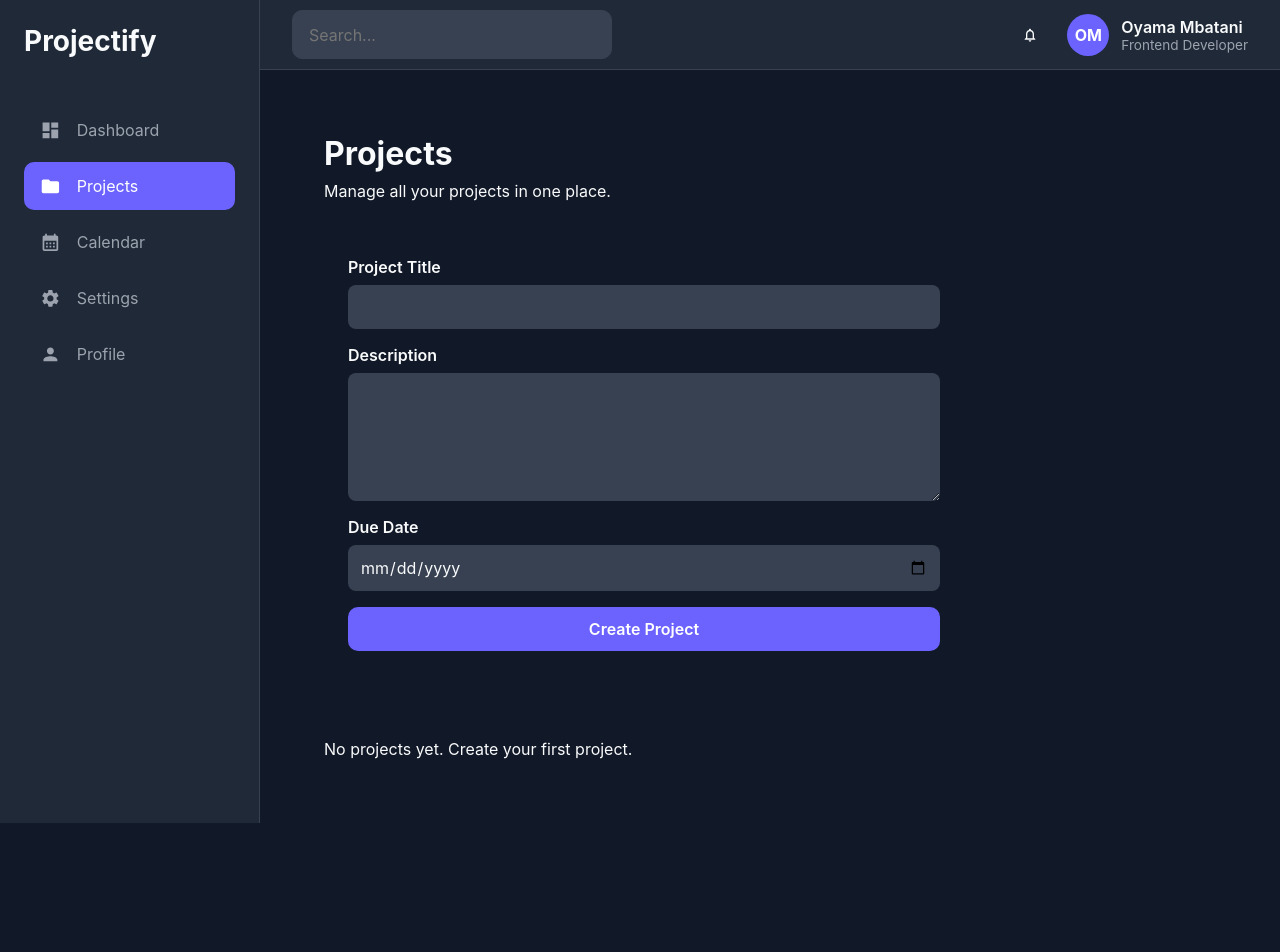
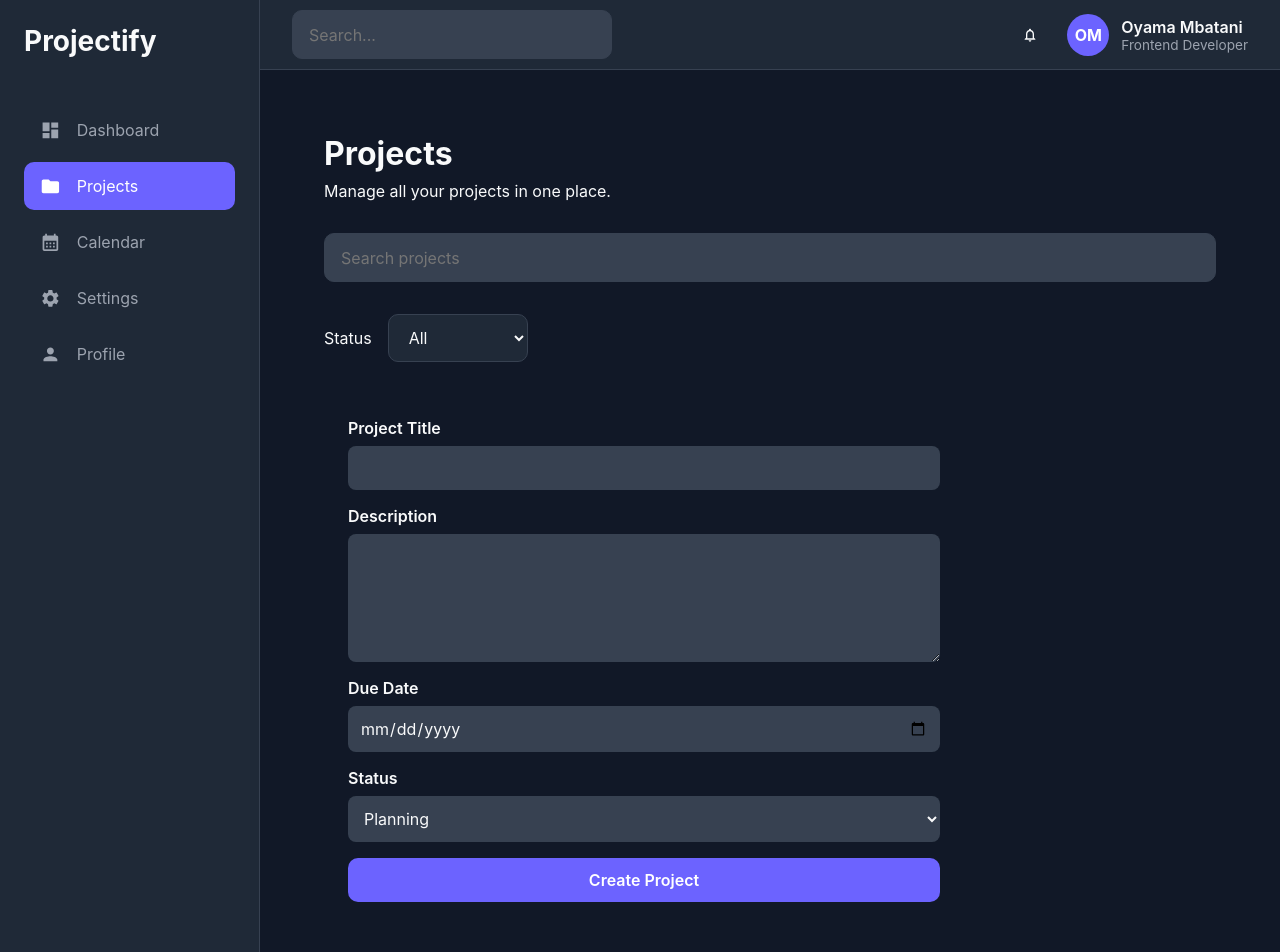
Before and after one commit to TaPhexta/projectify-project-management, a React (Vite) app: page /projects in a window 1280 px wide. Shown: the top 952 px of the page. Before the commit the page ends 823 px from the top, so only its background shows below. Built offline with nearby package versions, Linux system fonts and the light colour scheme.

Commit message:
Add project search, status filtering and reusable select input

```diff
--- a/src/components/common/ProjectForm/ProjectForm.jsx
+++ b/src/components/common/ProjectForm/ProjectForm.jsx
@@ -29,9 +29,7 @@ function ProjectForm({ onCreateProject, onUpdateProject, project }) {
     const projectData = {
       ...formData,
       id: project ? project.id : crypto.randomUUID(),
-      createdAt: project
-        ? project.createdAt
-        : new Date().toISOString(),
+      createdAt: project ? project.createdAt : new Date().toISOString(),
     };
 
     if (project) {
@@ -92,6 +90,15 @@ function ProjectForm({ onCreateProject, onUpdateProject, project }) {
         onChange={handleChange}
       />
 
+      <Input
+        label="Status"
+        type="select"
+        name="status"
+        value={formData.status}
+        onChange={handleChange}
+        options={["Planning", "In Progress", "Completed"]}
+      />
+
       <Button type="submit">
         {project ? "Save Changes" : "Create Project"}
       </Button>
--- a/src/components/ui/Input/Input.jsx
+++ b/src/components/ui/Input/Input.jsx
@@ -10,6 +10,7 @@ function Input({
   id,
   disabled = false,
   error = "",
+  options = [],
 }) {
   return (
     <div className="input-group">
@@ -29,6 +30,21 @@ function Input({
           disabled={disabled}
           className={`input ${error ? "input-error" : ""}`}
         />
+      ) : type === "select" ? (
+        <select
+          id={id}
+          name={name}
+          value={value}
+          onChange={onChange}
+          disabled={disabled}
+          className={`input ${error ? "input-error" : ""}`}
+        >
+          {options.map((option) => (
+            <option key={option} value={option}>
+              {option}
+            </option>
+          ))}
+        </select>
       ) : (
         <input
           id={id}
--- a/src/pages/Projects/Projects.css
+++ b/src/pages/Projects/Projects.css
@@ -39,3 +39,27 @@
   color: var(--color-text-secondary);
   background-color: var(--color-surface);
 }
+
+.projects-filters {
+  display: flex;
+  align-items: center;
+  gap: 1rem;
+}
+
+.projects-filters select {
+  padding: 0.75rem 1rem;
+
+  border: 1px solid var(--clr-border);
+  border-radius: var(--radius-md);
+
+  background: var(--clr-surface);
+  color: var(--clr-text);
+
+  font: inherit;
+  cursor: pointer;
+}
+
+.projects-filters select:focus {
+  outline: none;
+  border-color: var(--clr-primary);
+}
--- a/src/pages/Projects/Projects.jsx
+++ b/src/pages/Projects/Projects.jsx
@@ -4,11 +4,12 @@ import "./Projects.css";
 
 import ProjectCard from "../../components/common/ProjectCard/ProjectCard";
 import ProjectForm from "../../components/common/ProjectForm/ProjectForm";
+import Input from "../../components/ui/Input/Input";
 
 function Projects() {
   const STORAGE_KEY = "projectify-projects";
   const [projects, setProjects] = useState(() => {
-    const savedProjects = localStorage.getItem(STORAGE_KEY);;
+    const savedProjects = localStorage.getItem(STORAGE_KEY);
 
     return savedProjects ? JSON.parse(savedProjects) : [];
   });
@@ -41,11 +42,49 @@ function Projects() {
     setEditingProject(project);
   }
 
+  const [searchQuery, setSearchQuery] = useState("");
+  const [statusFilter, setStatusFilter] = useState("All");
+
+  const filteredProjects = projects.filter((project) => {
+    const matchesSearch = project.title
+      .toLowerCase()
+      .includes(searchQuery.toLowerCase());
+
+    const matchesStatus =
+      statusFilter === "All" || project.status === statusFilter;
+
+    return matchesSearch && matchesStatus;
+  });
+
   return (
     <section className="page">
       <div className="page-header">
         <h1>Projects</h1>
         <p>Manage all your projects in one place.</p>
+      </div>
+
+      <div className="projects-search">
+        <Input
+          type="text"
+          value={searchQuery}
+          onChange={(event) => setSearchQuery(event.target.value)}
+          placeholder="Search projects"
+        />
+      </div>
+
+      <div className="projects-filters">
+        <label htmlFor="statusFilter">Status</label>
+
+        <select
+          id="statusFilter"
+          value={statusFilter}
+          onChange={(event) => setStatusFilter(event.target.value)}
+        >
+          <option value="All">All</option>
+          <option value="Planning">Planning</option>
+          <option value="In Progress">In Progress</option>
+          <option value="Completed">Completed</option>
+        </select>
       </div>
 
       <ProjectForm
@@ -61,7 +100,7 @@ function Projects() {
 
       {projects.length > 0 && (
         <div className="projects-grid">
-          {projects.map((project) => (
+          {filteredProjects.map((project) => (
             <ProjectCard
               key={project.id}
               project={project}
```
